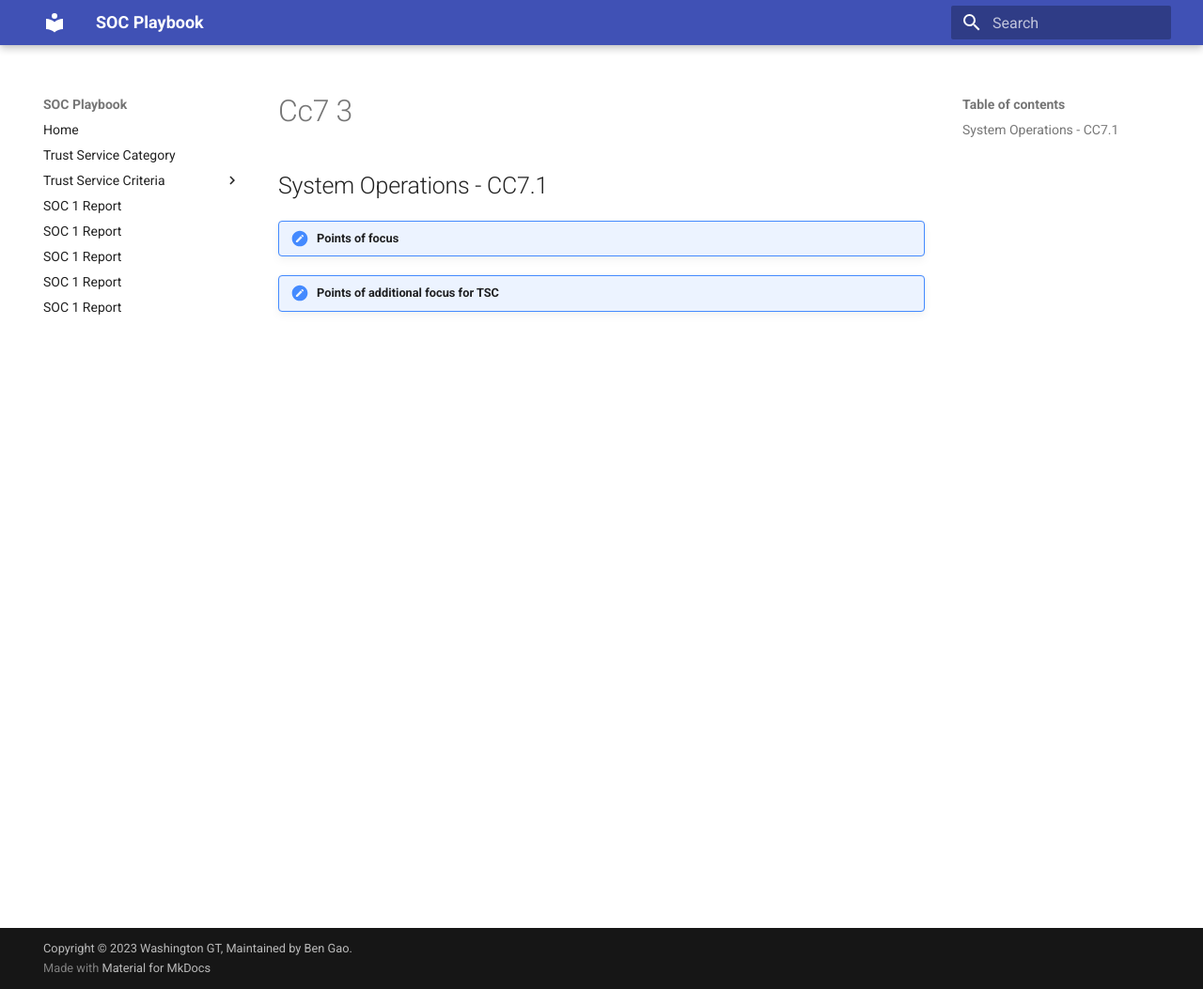
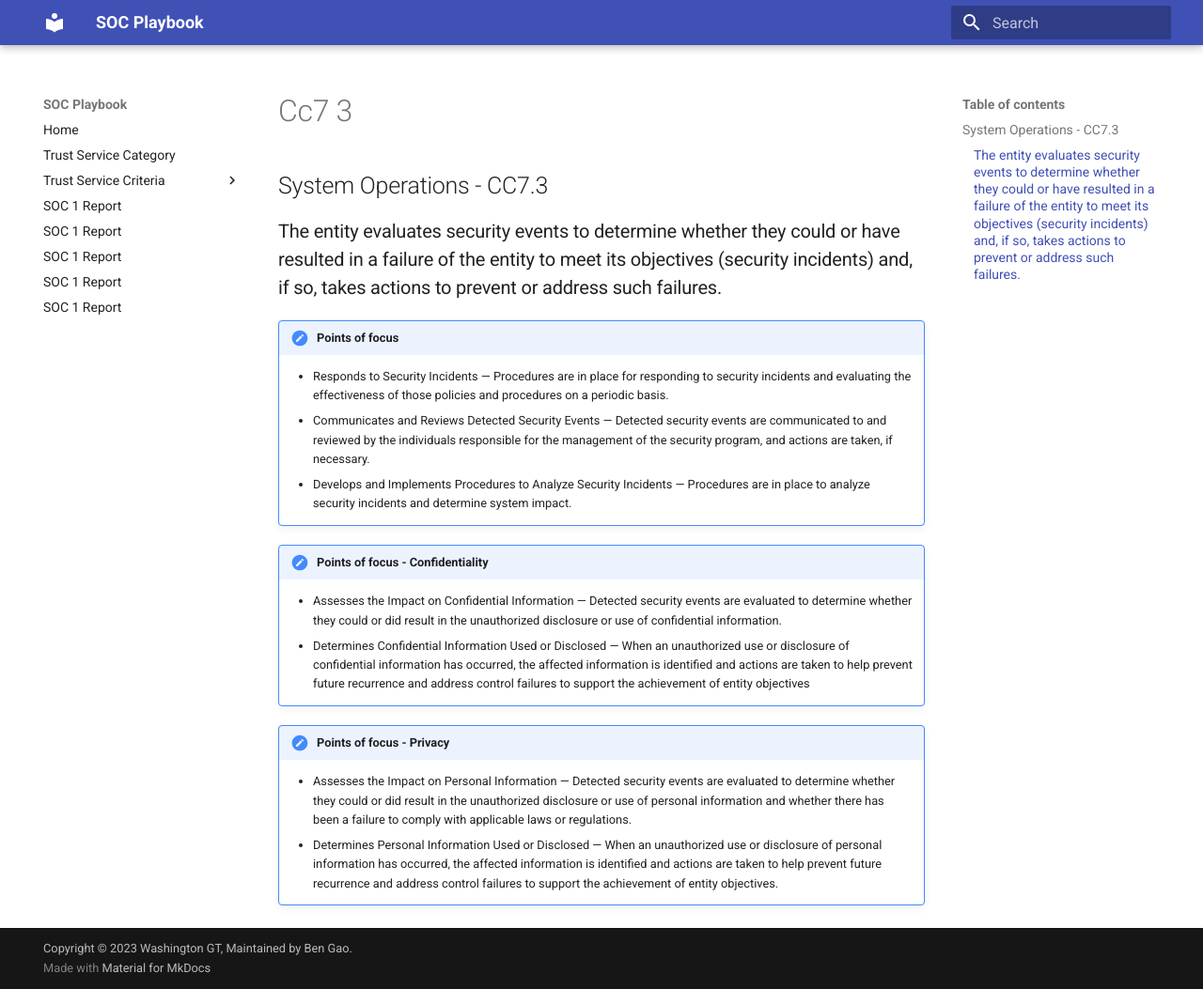
Before and after one commit to WashingtonGT/soc-playbook, an MkDocs documentation site: the page built from docs/tsc/cc7-3.md, in a window 1280 px wide and 1053 px high. Shown: the whole window at 94% size. Built offline with MkDocs 1.6.1 and Material for MkDocs 9.7.7, drawn with Linux system fonts in a browser that asks for light colours.

Commit message:
Update cc7-3.md

```diff
--- a/docs/tsc/cc7-3.md
+++ b/docs/tsc/cc7-3.md
@@ -1,8 +1,19 @@
-## System Operations - CC7.1
+## System Operations - CC7.3
 
-###
+### The entity evaluates security events to determine whether they could or have resulted in a failure of the entity to meet its objectives (security incidents) and, if so, takes actions to prevent or address such failures.
 
 !!! note "Points of focus"
 
+    * Responds to Security Incidents — Procedures are in place for responding to security incidents and evaluating the effectiveness of those policies and procedures on a periodic basis.
+    * Communicates and Reviews Detected Security Events — Detected security events are communicated to and reviewed by the individuals responsible for the management of the security program, and actions are taken, if necessary.
+    * Develops and Implements Procedures to Analyze Security Incidents — Procedures are in place to analyze security incidents and determine system impact.
 
-!!! note "Points of additional focus for TSC"
+!!! note "Points of focus - Confidentiality"
+
+    * Assesses the Impact on Confidential Information — Detected security events are evaluated to determine whether they could or did result in the unauthorized disclosure or use of confidential information.
+    * Determines Confidential Information Used or Disclosed — When an unauthorized use or disclosure of confidential information has occurred, the affected information is identified and actions are taken to help prevent future recurrence and address control failures to support the achievement of entity objectives
+
+!!! note "Points of focus - Privacy"
+
+    * Assesses the Impact on Personal Information — Detected security events are evaluated to determine whether they could or did result in the unauthorized disclosure or use of personal information and whether there has been a failure to comply with applicable laws or regulations.
+    * Determines Personal Information Used or Disclosed — When an unauthorized use or disclosure of personal information has occurred, the affected information is identified and actions are taken to help prevent future recurrence and address control failures to support the achievement of entity objectives.
```
